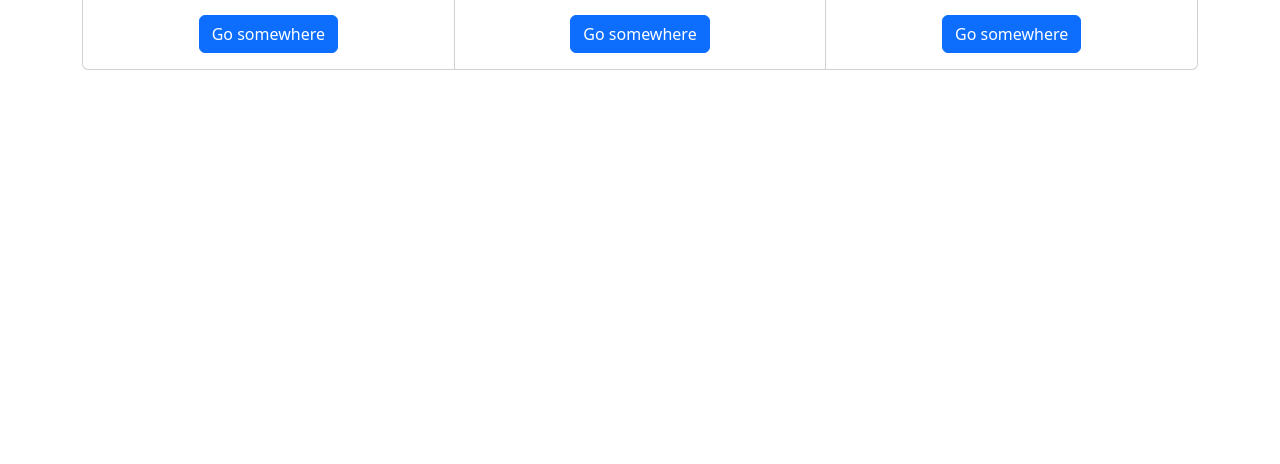
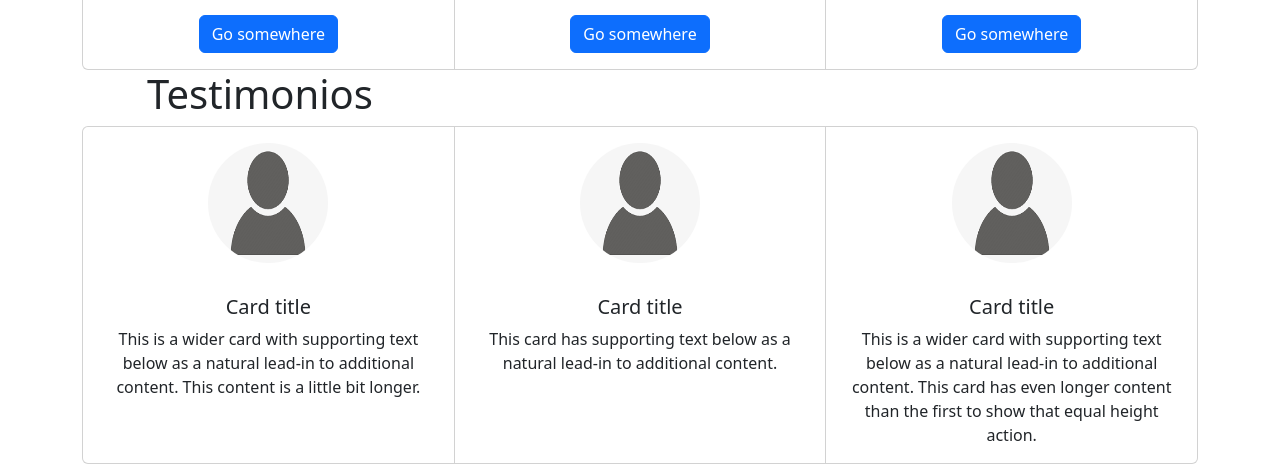
Before and after one commit to N1coG4bo/LandingPage_React, a React (Create React App) app: page / in a window 1280 px wide. Shown: the part 2252-2716 px from the top of the page. Before the commit the page ends 2322 px from the top, so only its background shows below. Built offline with nearby package versions, Linux system fonts and the light colour scheme.

Commit message:
creacion testimonio + integracion

```diff
--- a/src/App.js
+++ b/src/App.js
@@ -6,6 +6,7 @@ import Heropropio from './components/Hero';
 import ServiciosPropios from './components/Servicios';
 import SolucionesPropias from './components/Soluciones';
 import PlanesPropio from './components/planes';
+import TestimonioPropio from './components/Testimonio';
 
 function App() {
   return (
@@ -18,7 +19,7 @@ function App() {
         <SolucionesPropias/>
         <Calculadora/>
         <PlanesPropio/>
-
+        <TestimonioPropio/>
         </div>
     </div>
   );
--- /dev/null
+++ b/src/components/Testimonio.js
@@ -0,0 +1,55 @@
+import Card from 'react-bootstrap/Card';
+import CardGroup from 'react-bootstrap/CardGroup';
+import Image from 'react-bootstrap/Image'
+
+
+function TestimonioPropio() {
+  return (
+    <div className='row'>
+        <div className='col-lg-4'>
+        <h1>
+            Testimonios
+        </h1>
+
+        </div>
+
+        <CardGroup>
+      <Card>
+      <Image src="/usuario.png" roundedCircle width={120} height={120} className="mx-auto my-3" />
+        <Card.Body>
+          <Card.Title>Card title</Card.Title>
+          <Card.Text>
+            This is a wider card with supporting text below as a natural lead-in
+            to additional content. This content is a little bit longer.
+          </Card.Text>
+        </Card.Body>
+      </Card>
+      <Card>
+      <Image src="/usuario.png" roundedCircle width={120} height={120} className="mx-auto my-3" />
+        <Card.Body>
+          <Card.Title>Card title</Card.Title>
+          <Card.Text>
+            This card has supporting text below as a natural lead-in to
+            additional content.
+          </Card.Text>
+        </Card.Body>
+      </Card>
+      <Card>
+      <Image src="/usuario.png" roundedCircle width={120} height={120} className="mx-auto my-3" />
+        <Card.Body>
+          <Card.Title>Card title</Card.Title>
+          <Card.Text>
+            This is a wider card with supporting text below as a natural lead-in
+            to additional content. This card has even longer content than the
+            first to show that equal height action.
+          </Card.Text>
+        </Card.Body>
+      </Card>
+    </CardGroup>
+
+    </div>
+
+  );
+}
+
+export default TestimonioPropio;
```
Also changed, not shown: public/usuario.png (added).
